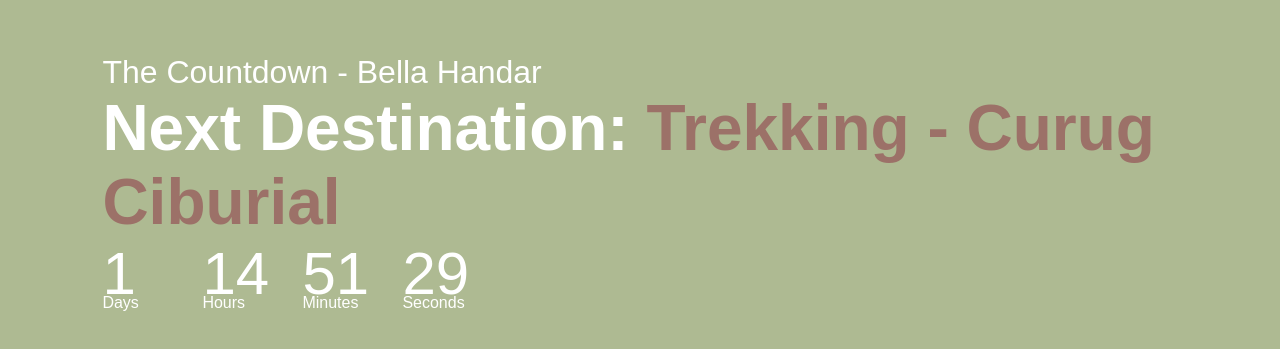
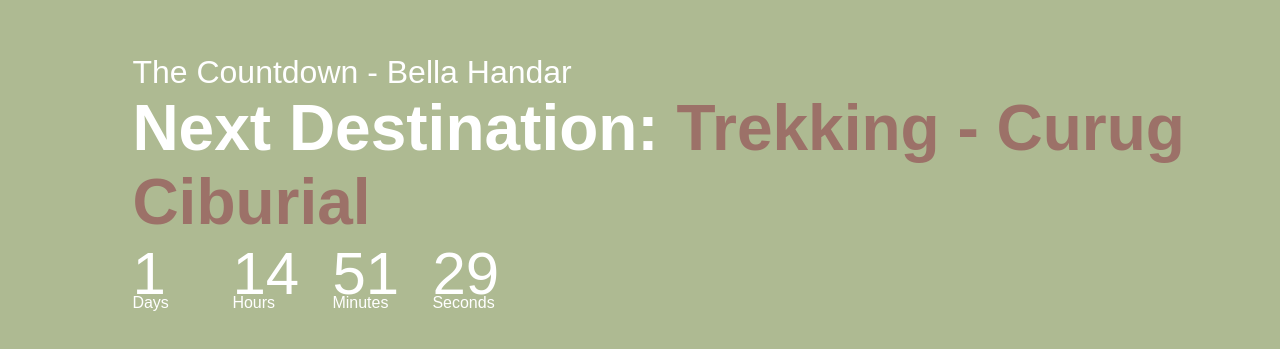
Before and after one commit to hdrbn/hdrbn.github.io, a plain HTML site: page index.html in a window 1280 px wide. Shown: the part 217-566 px from the top of the page. Drawn offline with Linux system fonts and the light colour scheme.

Commit message:
fixed margin (again)

```diff
--- a/style.css
+++ b/style.css
@@ -17,7 +17,8 @@
 	top: 50%;
 	position: absolute;
 	transform: translateY(-50%);
-	margin-right: 10px;
+	margin-right: 30px;
+	margin-left: 30px;
 	color: #fff;
 }
 
```
